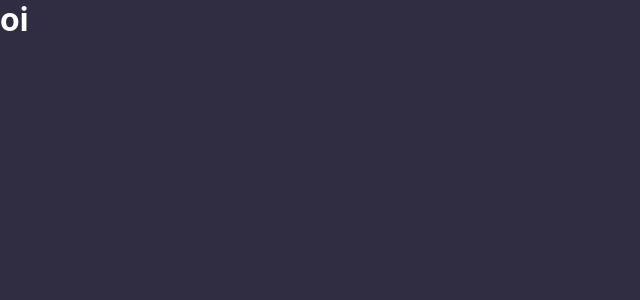
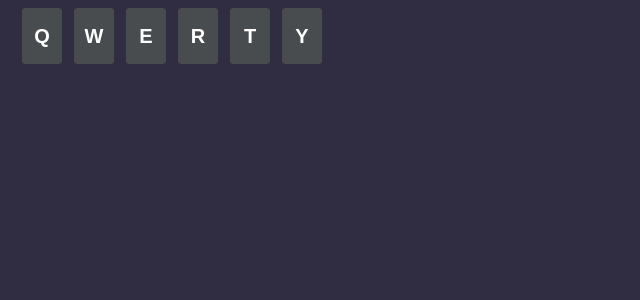
Before and after one commit to lucasgmelo/prompt.io, a Next.js app: page / in a window 1280 px wide. Shown: the top 300 px of the page, without its empty margins (0-640 px from the left). Built offline with nearby package versions, Linux system fonts and the light colour scheme; a web font is replaced by a local one.

Commit message:
feat: create key component

```diff
--- /dev/null
+++ b/src/components/Key/index.tsx
@@ -0,0 +1,11 @@
+import { FC } from 'react'
+import * as S from './styles'
+
+interface KeyT {
+  content: string
+  disabled?: boolean
+}
+
+export const Key: FC<KeyT> = ({ content, disabled = false }) => {
+  return <S.Button disabled={disabled}>{content}</S.Button>
+}
--- /dev/null
+++ b/src/components/Key/styles.ts
@@ -0,0 +1,29 @@
+import styled from 'styled-components'
+
+export const Button = styled.button`
+  margin: 8px 6px;
+  background-color: ${({ theme }) => theme.colors.black};
+
+  outline: none;
+  border: none;
+  border-radius: 4px;
+
+  width: 40px;
+  height: 56px;
+
+  cursor: pointer;
+
+  color: ${({ theme }) => theme.colors.white};
+  font-size: 2rem;
+  font-weight: 600;
+
+  &:hover {
+    opacity: 0.95;
+  }
+
+  &:disabled {
+    opacity: 0.3;
+    cursor: not-allowed;
+    pointer-events: none;
+  }
+`
--- a/src/pages/index.tsx
+++ b/src/pages/index.tsx
@@ -1,3 +1,15 @@
+import { Key } from 'components/Key'
+import { Container } from 'styles/global'
+
 export default function Home() {
-  return <h1>oi</h1>
+  return (
+    <Container>
+      <Key content="Q" />
+      <Key content="W" />
+      <Key content="E" />
+      <Key content="R" />
+      <Key content="T" />
+      <Key content="Y" />
+    </Container>
+  )
 }
```
